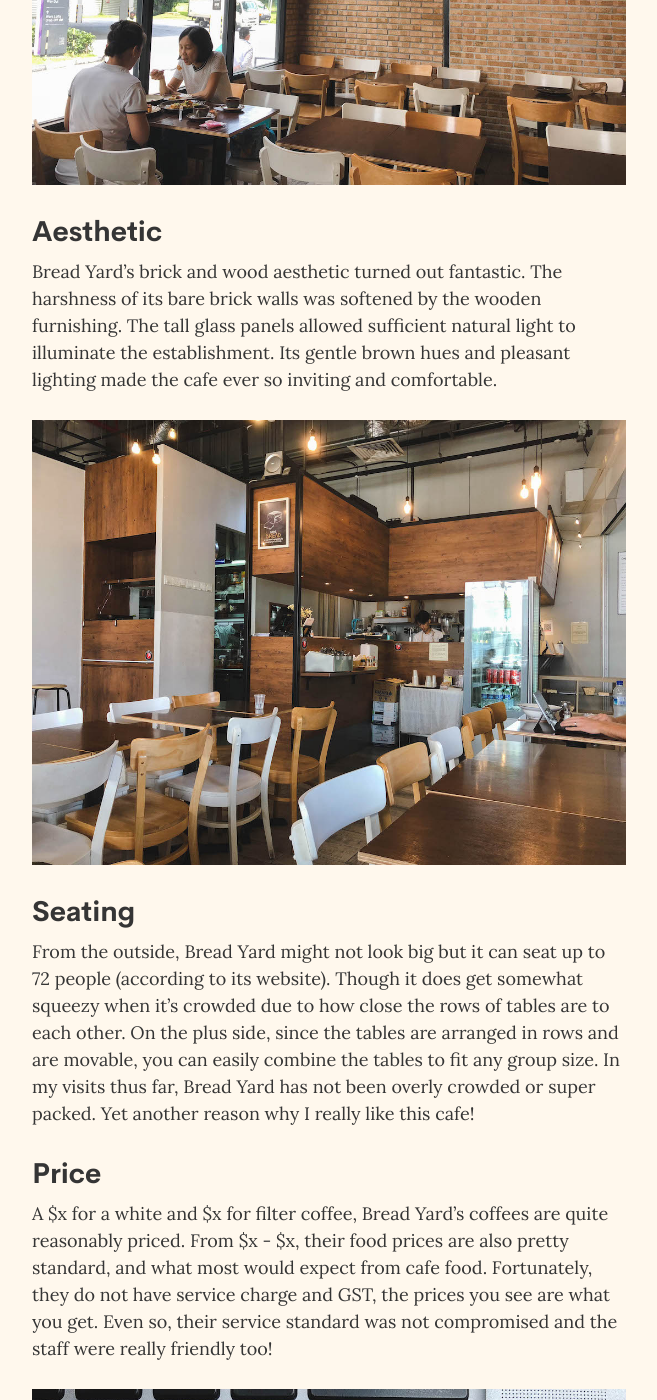
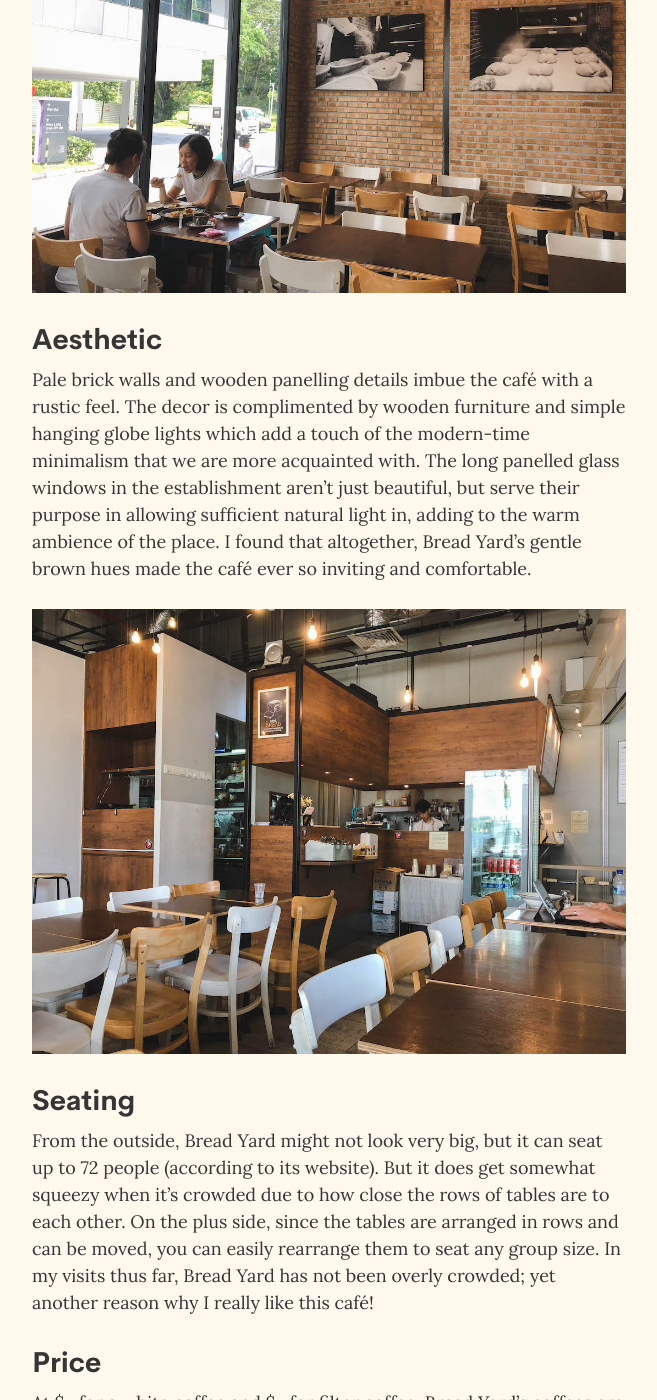
Before and after one commit to chesterhow/average-joe, a Jekyll site: the page built from _posts/2018-12-07-bread-yard.md, in a window 1280 px wide and 1400 px high, scrolled down 3725 px. Shown: the whole window, without its empty margins (311-968 px from the left). Built offline with Jekyll 4.4.1, drawn with Linux system fonts in a browser that asks for light colours; comment, search, counter and statistics services are not loaded; some of the changed text lies outside the part shown.

Commit message:
Improve wording of Bread Yard review

```diff
--- a/_posts/2018-12-07-bread-yard.md
+++ b/_posts/2018-12-07-bread-yard.md
@@ -16,53 +16,53 @@
   wifi: "Yes"
 ---
 
-Many know one-north as _that place_, full of fancy new office buildings and busy brisk walking adults. Yet one-north is also home to many great cafes<!--more-->. One of them being the well-known bakery cafe, Bread Yard. Since its humble beginnings, when they first opened on campus at the Singapore University of Technology and Design, Bread Yard has grown tremendously. Now occupying a respectable corner unit in the Galaxis building, Bread Yard is a popular favourite in the area.
+Many consider one-north as a business park of the future, of sorts; newly built office buildings dedicated to<!--more--> high-tech research and development cluster the area, and busy, brisk-walking individuals populate them. It might all sound slightly rigid and sterile, but one-north is also home to many great cafés. One of them is the well-known bakery-café, Bread Yard. Bread Yard has grown tremendously since their humble beginnings, when they first opened on campus at the Singapore University of Technology and Design. Now, Bread Yard occupies a respectable corner unit in the Galaxis building, and is a definite favourite of many in the area.
 
 ![Bread Yard](/assets/images/breadyard/breadyard-1.jpg)
 
 ## Coffee
-Evident from the glowing sign outside the cafe, Bread Yard proudly serves Allpress coffee for their espresso-based drinks. I ordered a 5oz white. The temperature was just right, the latte art on point, and the coffee was well balanced. I really enjoyed my coffee and was throughly impressed.
+Evident from the glowing sign outside the café, Bread Yard proudly uses coffee beans from the roaster Allpress, for their espresso-based drinks. I ordered a 5oz white. The temperature was just right, the latte art en pointe, and the coffee was well balanced. I really enjoyed and was thoroughly impressed by the coffee Bread Yard served.
 
 ![Bread Yard](/assets/images/breadyard/breadyard-2.jpg)
 
-Bread Yard also serves filter coffee, offering 2 different brew methods to pick from, the Kalita Wave or the Aeropress. That day, the beans for their filter menu were from Nylon Coffee, a renowned local coffee roaster. I tried their Kalita Wave brew. The coffee was served in tiny pot, together with a tiny coffee cup and saucer to drink from. On top of its cute presentation, it was also a very decent brew.
+Bread Yard also serves filter coffee, offering 2 different brew methods to pick from, the Kalita Wave or the Aeropress. On the day I visited, the beans for their filter menu were from Nylon Coffee, a renowned local coffee roaster. I tried the Kalita Wave brew. The coffee was served in tiny pot, together with a matching tiny coffee cup and saucer to drink from. On top of its cute presentation, it was also a very decent brew.
 
 ![Bread Yard](/assets/images/breadyard/breadyard-3.jpg)
 
-Standard drinks aside, they had a rather peculiar item on the menu — the _Salted Caramel Latte_. It appears to be a latte served in a glass with a luscious coating of salted caramel around the rim. I’m not sure if there was salted caramel in the latte itself, but the drink was definitely drool-inducing.
+Standard drinks aside, they had a rather interesting item on the menu — the _Salted Caramel Latte_. It appeared to be a latte served in a glass with a generous coating of salted caramel around the rim. I’m not sure if there was salted caramel in the latte itself, but overall, the drink was definitely drool-inducing.
 
 ![Bread Yard](/assets/images/breadyard/breadyard-4.jpg)
 
 ## Aesthetic
-Bread Yard’s brick and wood aesthetic turned out fantastic. The harshness of its bare brick walls was softened by the wooden furnishing. The tall glass panels allowed sufficient natural light to illuminate the establishment. Its gentle brown hues and pleasant lighting made the cafe ever so inviting and comfortable.
+Pale brick walls and wooden panelling details imbue the café with a rustic feel. The decor is complimented by wooden furniture and simple hanging globe lights which add a touch of the modern-time minimalism that we are more acquainted with. The long panelled glass windows in the establishment aren’t just beautiful, but serve their purpose in allowing sufficient natural light in, adding to the warm ambience of the place. I found that altogether, Bread Yard’s gentle brown hues made the café ever so inviting and comfortable.
 
 ![Bread Yard](/assets/images/breadyard/breadyard-5.jpg)
 
 ## Seating
-From the outside, Bread Yard might not look big but it can seat up to 72 people (according to its website). Though it does get somewhat squeezy when it’s crowded due to how close the rows of tables are to each other. On the plus side, since the tables are arranged in rows and are movable, you can easily combine the tables to fit any group size. In my visits thus far, Bread Yard has not been overly crowded or super packed. Yet another reason why I really like this cafe!
+From the outside, Bread Yard might not look very big, but it can seat up to 72 people (according to its website). But it does get somewhat squeezy when it’s crowded due to how close the rows of tables are to each other. On the plus side, since the tables are arranged in rows and can be moved, you can easily rearrange them to seat any group size. In my visits thus far, Bread Yard has not been overly crowded; yet another reason why I really like this café!
 
 ## Price
-A $x for a white and $x for filter coffee, Bread Yard’s coffees are quite reasonably priced. From $x - $x, their food prices are also pretty standard, and what most would expect from cafe food. Fortunately, they do not have service charge and GST, the prices you see are what you get. Even so, their service standard was not compromised and the staff were really friendly too!
+At $x for a white coffee and $x for filter coffee, Bread Yard’s coffees are quite reasonably priced. From $x - $x, their food prices are also pretty much what you’d expect for café food in Singapore. Bread Yard does not have a service charge and GST, so the prices you see are what you get. Still, I experienced lovely service from the friendly staff serving me.
 
 ![Bread Yard](/assets/images/breadyard/breadyard-6.jpg)
 
-**Pro-tip:** If you look at the bottom of your receipt, you’ll notice a little note that grants you a special discount on your next purchase within the week. So keep your receipts if you plan on revisiting them soon!
+**Pro-tip:** If you look at the bottom of your receipt, you’ll notice a little note that grants you a special discount on your next purchase within the week. So keep your receipts if you plan on a revisit soon!
 
 ![Bread Yard](/assets/images/breadyard/breadyard-7.jpg)
 
 ## Food
-As you can probably guess from their name, Bread Yard serves fresh bakes and pastries. The bread is displayed in a single wooden cabinet outside the cafe. Though it might not seem like much, it shows that they do not bake in excess. That just assures me that the bread they sell are always freshly baked.
+As you can probably guess from their name, Bread Yard serves freshly baked bread and pastries. The bread is laid out in a wooden cabinet outside the café, and doesn’t look like a whole lot. However I understood that this was because Bread Yard does not produce their bread in excess and each loaf comes fresh from the oven each day.
 
 ![Bread Yard](/assets/images/breadyard/breadyard-8.jpg)
 ![Bread Yard](/assets/images/breadyard/breadyard-9.jpg)
 
-Apart from pastries, they also serve a variety of food options. Their quinoa / brown rice bowls, unique to Bread Yard, are definitely one of the highlights. On top of that, they also have a brunch menu, toast, sandwiches and pasta to choose from.
+Apart from bread and pastries, they also serve a variety of food options. Their quinoa / brown rice bowls, unique to Bread Yard, are definitely one of the highlights. On top of that, they also have a brunch menu which includes toast, sandwiches and pastas.
 
 <hr class="text-divider">
 
 ![Bread Yard](/assets/images/breadyard/breadyard-10.jpg)
 
-In their peaceful little corner of one-north, Bread Yard is slowly becoming one of my favourite cafes in the area as it is almost never crowded. A quiet cafe, with good coffee and wifi, that always has the scent of freshly baked bread. What’s not to love?
+Few would expect to find such a chill and quiet café in the middle of a research-focused business park. Bread Yard is slowly becoming one of my favourite cafés in the area, as it is almost never overly crowded, serves great coffee and fresh food. The mouthwatering smells of freshly baked bread and free wifi are huge plus points. And at the end of my visit I think, what’s not to love?
 
 <div class="info">
   <div class="info__address">
```
